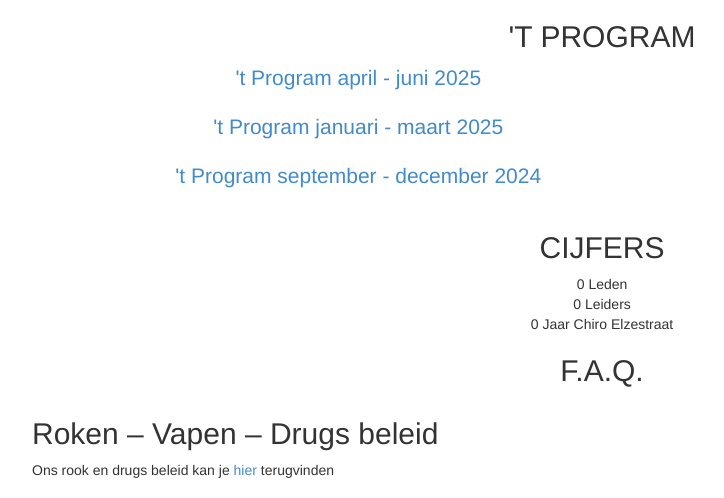
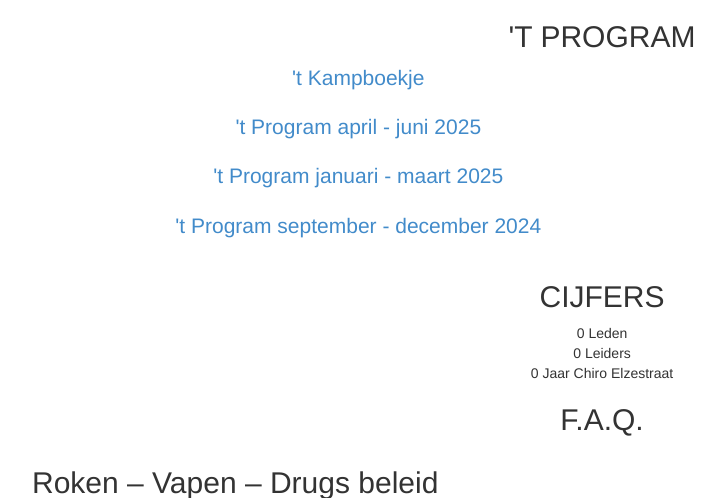
Before and after one commit to Chiro-Elzestraat/chiroelzestraat.be, a PHP site: page /chirojongens/index.php in a window 1280 px wide. Shown: the part 1606-2104 px from the top of the page, without its empty margins (38-762 px from the left). Run offline with PHP 8.4, Linux system fonts and the light colour scheme; some libraries are stand-ins or nearby versions.

Commit message:
kampboekje toegevoegd

```diff
--- a/chirojongens/index.php
+++ b/chirojongens/index.php
@@ -382,6 +382,7 @@ $_SESSION['r'] = $r;
                 <h2 class="text-uppercase ftco-uppercase">'t Program</h2>
                 <div class="row justify-content-center mb-5">
                     <div class="col-md-7">
+                        <p class="lead"><a href="https://tprogram.chiroelzestraat.be/kampboekje2025.pdf">'t Kampboekje</a></p>
                         <p class="lead"><a href="https://tprogram.chiroelzestraat.be/Program-april-juni.pdf">'t Program
                         april - juni 2025</a></p>
                         <p class="lead"><a href="https://tprogram.chiroelzestraat.be/Program-jan-mrt.pdf">'t Program
```
Also changed, not shown: 1 other file.
